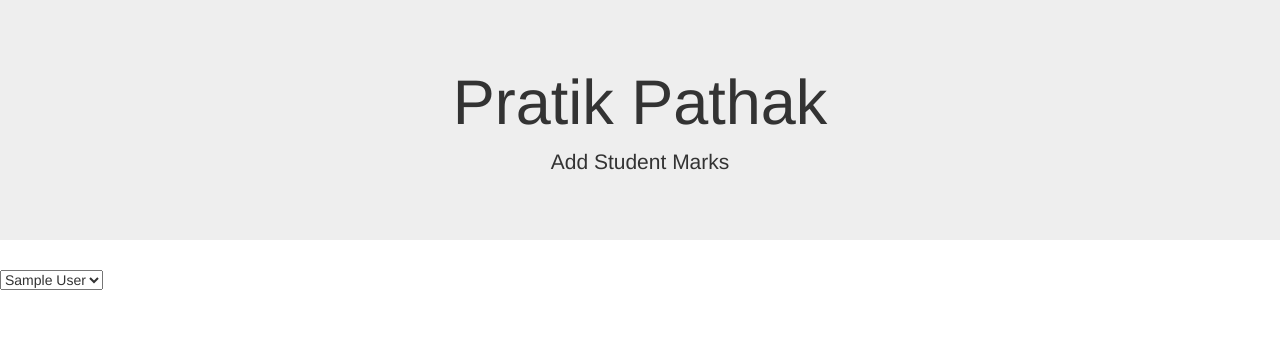
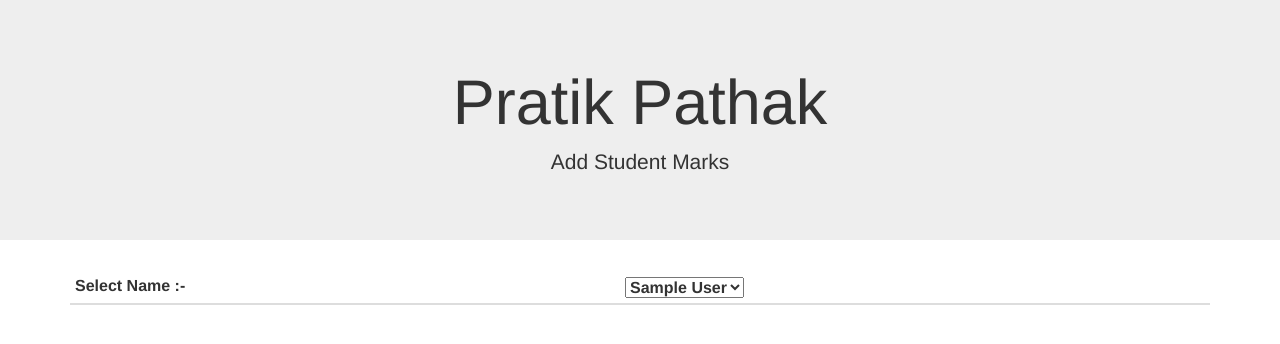
Before and after one commit to pratikpathak99/PHP, a PHP site: the page made by Assignment/Question 10/mark.php in a window 1280 px wide. Shown: the top 344 px of the page. Run offline with PHP 8.4, Linux system fonts and the light colour scheme; tables that the repository leaves empty or names only in its code hold one stand-in row (values such as "Sample post"); lists and menus that the app fills with data are empty.

Commit message:
Update mark.php

```diff
--- a/Assignment/Question 10/mark.php
+++ b/Assignment/Question 10/mark.php
@@ -1,5 +1,4 @@
 <?php
-
     $servername = "localhost";
     $username = "root";
     $password = "";
@@ -7,12 +6,11 @@ $dbname = "practical";
 
     // Create connection
     $conn = new mysqli($servername, $username, $password, $dbname);
+
     // Check connection
     if ($conn->connect_error) {
         die("Connection failed: " . $conn->connect_error);
     }
-
-
 ?>
 <html>
     <head>
@@ -20,16 +18,8 @@ if ($conn->connect_error) {
         <meta charset="utf-8">
         <meta name="viewport" content="width=device-width, initial-scale=1">
         <link rel="stylesheet" href="https://maxcdn.bootstrapcdn.com/bootstrap/3.4.1/css/bootstrap.min.css">
-    <style>
-        .center {
-            margin: 0;
-            position: absolute;
-            top: 80%;
-            left: 50%;
-            -ms-transform: translate(-50%, -50%);
-            transform: translate(-50%, -50%);
-        }
-    </style>
+        <script src="https://ajax.googleapis.com/ajax/libs/jquery/3.5.1/jquery.min.js"></script>
+        <script src="https://maxcdn.bootstrapcdn.com/bootstrap/3.4.1/js/bootstrap.min.js"></script>
     </head>
     <body>
         <div class="jumbotron text-center">
@@ -37,6 +27,12 @@ if ($conn->connect_error) {
             <p>Add Student Marks </p>
         </div>
         <form method="post">
+            <div class="container">
+                <table class="table table-condensed ">
+                    <thead>
+                        <tr>
+                            <th>Select Name :- </th>
+                            <th>
                                 <select name="owner">
                                     <?php
                                     $sql = mysqli_query($conn, "SELECT `name` FROM `student_details`");
@@ -45,7 +41,11 @@ if ($conn->connect_error) {
                                     }
                                     ?>
                                 </select>
-
+                            </th>
+                        </tr>
+                    </thead>
+                </table>
+            </div>
         </form>
     </body>
 </html>
```
Lines whose indentation alone changed are shown as unchanged.
